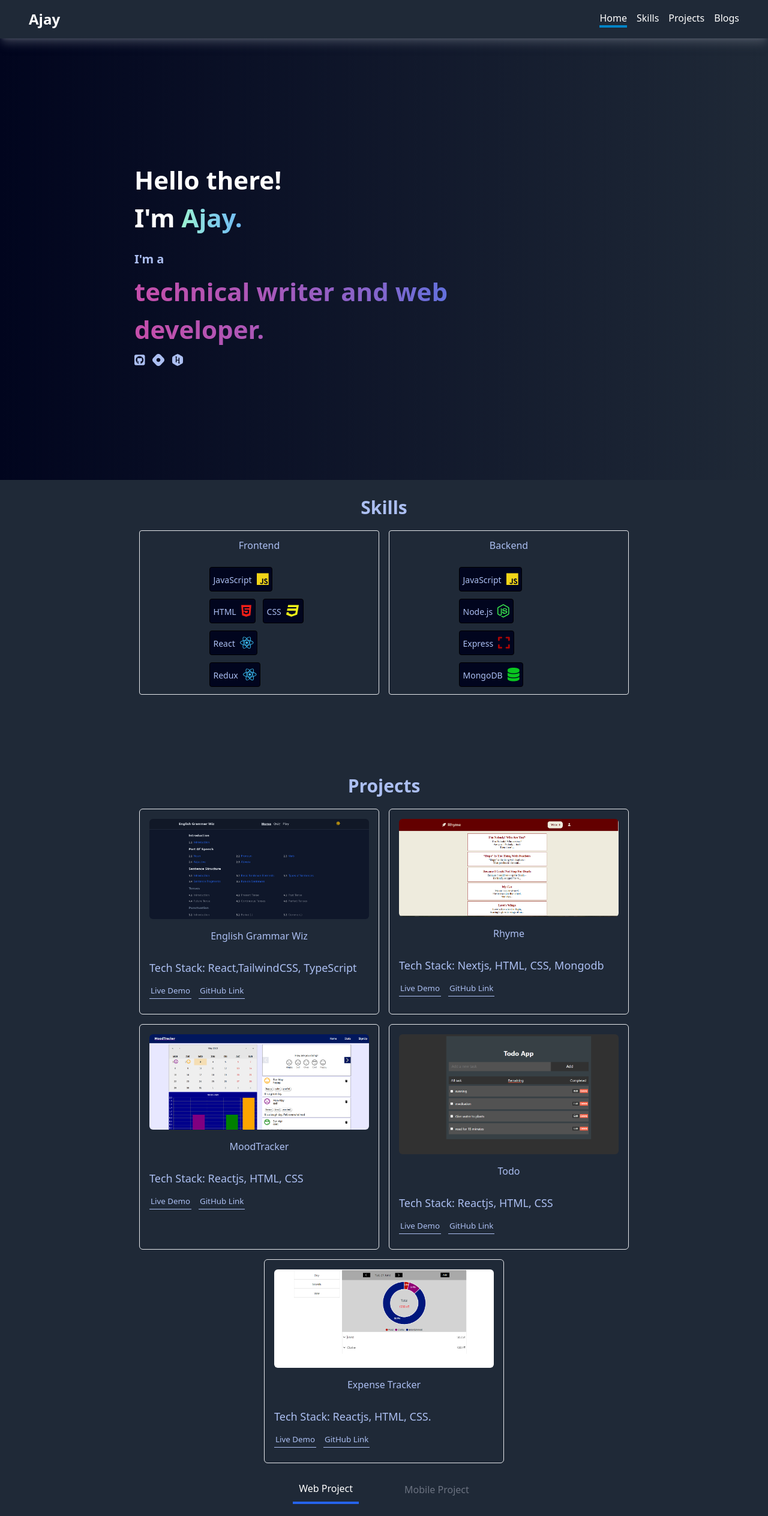
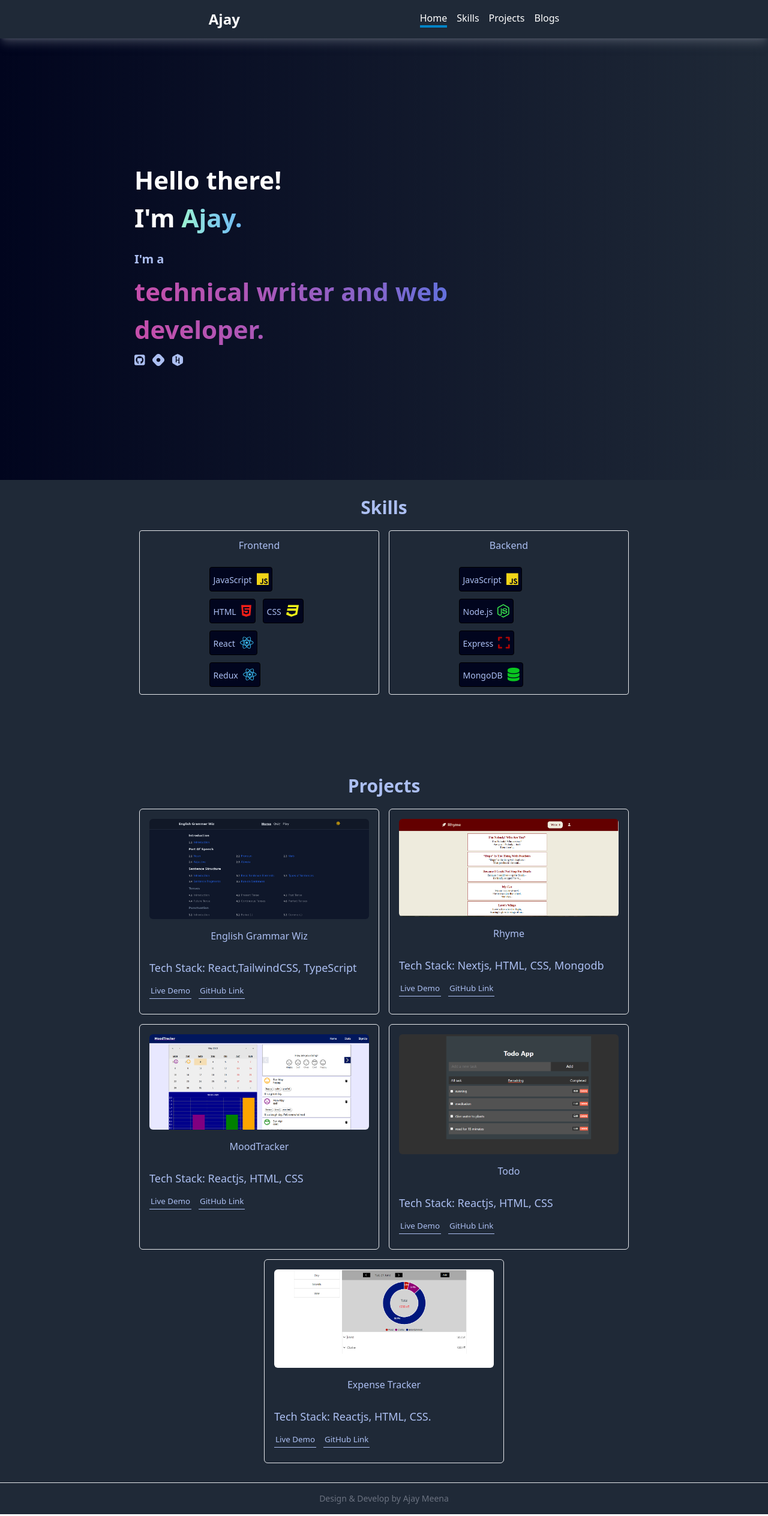
Before and after one commit to ajay020/portfolio, a Next.js app: page / in a window 1280 px wide. Shown: the whole page at 60% size. Built offline with nearby package versions, Linux system fonts and the light colour scheme.

Commit message:
add footer

```diff
--- /dev/null
+++ b/src/components/Footer.tsx
@@ -0,0 +1,15 @@
+import React from "react";
+
+const Footer = () => {
+  return (
+    <footer className="bg-gray-800 text-white border-t p-4">
+      <div className="container mx-auto">
+        <p className="text-center text-gray-500 text-sm">
+          Design & Develop by Ajay Meena
+        </p>
+      </div>
+    </footer>
+  );
+};
+
+export default Footer;
--- a/src/components/Navbar.tsx
+++ b/src/components/Navbar.tsx
@@ -22,7 +22,7 @@ const Navbar = () => {
      px-6 md:px-12 fixed top-0 w-full
       z-30 shadow-lg shadow-gray-500/50"
       >
-        <div className="flex items-center justify-between">
+        <div className="flex items-center justify-evenly">
           <Link
             href="#home"
             scroll={false}
--- a/src/components/ProjectList.tsx
+++ b/src/components/ProjectList.tsx
@@ -9,7 +9,7 @@ export default function ProjectList() {
       className={`flex
       flex-wrap  gap-4  sm:w-[500px]
     justify-center
-      md:w-[900px] m-auto`}
+      md:w-[900px] m-auto pb-8`}
     >
       {/* <h2>Web Projects</h2> */}
       {projectData.map((p) => (
--- a/src/components/ProjectTabs.tsx
+++ b/src/components/ProjectTabs.tsx
@@ -16,7 +16,7 @@ function ProjectTabs() {
       <h2 className="text-3xl font-bold mb-2">Projects</h2>
       <ProjectList />
 
-      <div
+      {/* <div
         className={`p-5  flex space-x-4 justify-center ${styles.tab_container}`}
       >
         <button
@@ -40,7 +40,7 @@ function ProjectTabs() {
         >
           Mobile Project
         </button>
-      </div>
+      </div> */}
       {/*
       <div className="tab-content">
         {activeTab === "WebProject" && (
--- a/src/pages/index.tsx
+++ b/src/pages/index.tsx
@@ -4,6 +4,7 @@ import Header from "@/components/Header";
 import Skills from "@/components/Skills";
 import Navbar from "@/components/Navbar";
 import ProjectTabs from "@/components/ProjectTabs";
+import Footer from "@/components/Footer";
 
 export default function Home() {
   return (
@@ -19,6 +20,7 @@ export default function Home() {
         <Header />
         <Skills />
         <ProjectTabs />
+        <Footer />
       </main>
     </>
   );
```
